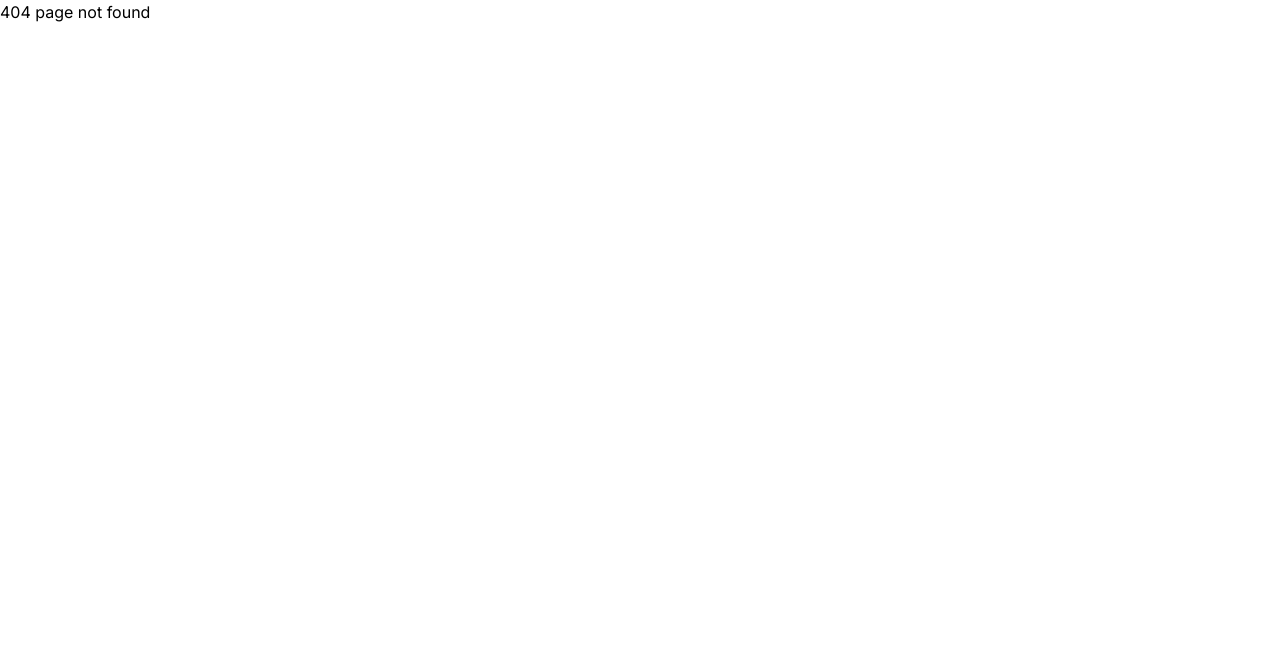
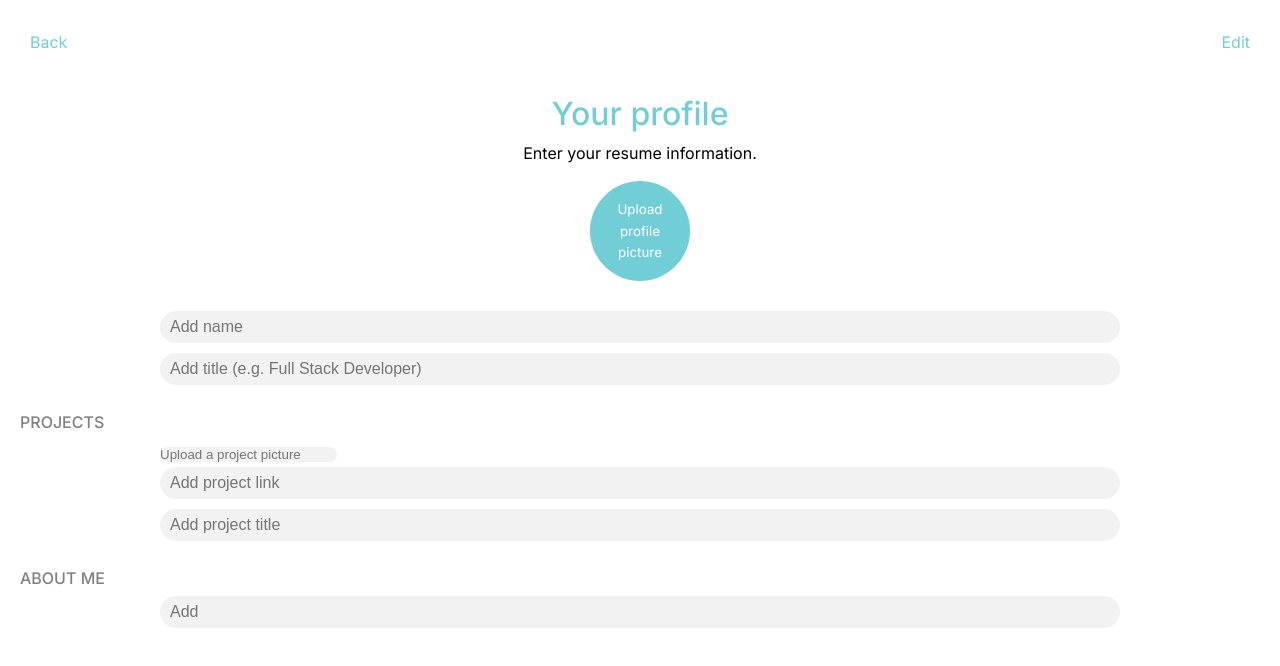
Before and after one commit to KaatWillems/bevisible, a React (Create React App) app: page /newprofile in a window 1280 px wide. Before the commit this address had no page. Shown: the top 666 px of the page. Built offline with nearby package versions, Linux system fonts and the light colour scheme.

Commit message:
new profile page part 1

```diff
--- a/src/App.js
+++ b/src/App.js
@@ -7,6 +7,7 @@ import Inputfield from "./components/features/Inputfield";
 import React from "react"
 import Startpage from "./components/Startpage"
 import { FontAwesomeIcon } from '@fortawesome/react-fontawesome'
+import Newprofile from "./components/Newprofile";
 
 
 function App() {
@@ -16,7 +17,7 @@ function App() {
         <Route index element={<Startpage/>} />
         <Route path="*" element={<div>404 page not found</div>} />
         <Route path="/profile" element={<Detailprofilepage/>} />
-
+        <Route path="/newprofile" element={<Newprofile/>} />
       </Routes>
     </BrowserRouter>
 
--- a/src/components/Detailprofilepage.js
+++ b/src/components/Detailprofilepage.js
@@ -92,9 +92,9 @@ function Detailprofilepage() {
         <div className='social-container'>
           <h4 className='profilepage-title'>Find me on</h4>
           <div className='icon-wrapper'>
-              <div className='icon'><FontAwesomeIcon icon={faLinkedin}/></div>
-              <div className='icon'><FontAwesomeIcon icon={faGithubSquare}/></div>
-              <div className='icon'><FontAwesomeIcon icon={faDribbbleSquare}/></div>
+              <div className='icon-kaat'><FontAwesomeIcon icon={faLinkedin}/></div>
+              <div className='icon-kaat'><FontAwesomeIcon icon={faGithubSquare}/></div>
+              <div className='icon-kaat'><FontAwesomeIcon icon={faDribbbleSquare}/></div>
           </div>
 
 
--- /dev/null
+++ b/src/components/Newprofile.js
@@ -0,0 +1,73 @@
+import React from 'react'
+import Backedit from './features/Backedit'
+import Inputfield from './features/Inputfield'
+
+function Newprofile() {
+  return (
+
+    <div className='newprofile-container'>
+       <Backedit />
+       <form>
+
+        <div className='newprofile-top-container'>
+            <h1 className='newprofile-title'> Your profile</h1>
+            <div className='newprofile-subtitle'>Enter your resume information.</div>
+            <div className='blue-circle'>
+              <div className='uploadprofilepic'>Upload profile picture</div>
+              </div>
+        </div>
+
+
+        <div className='newprofile-wrapper name-title'>
+          <div className='input-container'>
+            <Inputfield placeholder="Add name" className="newprofile-input" />
+
+            <Inputfield placeholder="Add title (e.g. Full Stack Developer)" className="newprofile-input" />
+          </div>
+        </div>
+
+        <div className='newprofile-wrapper projects-'>
+          <div className='newprofile-smalltitle'>Projects</div>
+          <div className='input-container'>
+
+          <div className="newprofile-uploadinput-container">
+            <input
+              className="newprofile-uploadinput"
+              id="uploadfile"
+              name="uploadfile"
+              type="text"
+              placeholder="Upload a project picture"
+            />
+            <label for="uploadfile" className="upload-icon">
+
+
+            </label>
+          </div>
+
+
+
+            <Inputfield placeholder="Add project link" className="newprofile-input" />
+
+            <Inputfield placeholder="Add project title" className="newprofile-input" />
+          </div>
+        </div>
+
+        <div className='newprofile-wrapper aboutmex-'>
+          <div className='newprofile-smalltitle'>About me</div>
+          <div className='input-container'>
+
+            <Inputfield placeholder="Add " className="newprofile-input" />
+
+
+          </div>
+        </div>
+
+
+
+
+       </form>
+    </div>
+  )
+}
+
+export default Newprofile
--- a/src/components/features/Inputfield.js
+++ b/src/components/features/Inputfield.js
@@ -2,7 +2,7 @@ import React from 'react'
 
 function Inputfield(props) {
   return (
-    <input type="text" placeholder="add x "/>
+    <input type="text" placeholder={(props.placeholder)} className={(props.className)}/>
   )
 }
 
--- a/src/index.css
+++ b/src/index.css
@@ -354,7 +354,7 @@ align-items: flex-start;
   justify-content: space-around;
 }
 
-.icon {
+.icon-kaat {
   font-size: 18pt;
   color: var(--clr-blue);
 }
@@ -386,3 +386,84 @@ align-items: flex-start;
 
 display: flex;
 align-self: end;}
+
+
+
+
+/* ============================ 8.4. New Profile ============================ */
+
+.newprofile-top-container {
+  display:flex;
+  flex-direction:column;
+  align-items: center;
+}
+
+.newprofile-title {
+
+  color: var(--clr-blue);
+  font-weight: 500;
+  margin-top:10px;
+  margin-bottom:10px;
+
+}
+
+
+
+.blue-circle {
+  background-color:var(--clr-blue);
+  height: 100px;
+  width: 100px;
+  border-radius:50%;
+  display:flex;
+  justify-content: center;
+  align-items:center;
+  text-align:center;
+  margin-top: 15px;
+  margin-bottom: 30px;
+}
+
+.uploadprofilepic {
+  font-size: 10pt;
+  color:white;
+  width: 70%;
+}
+
+.newprofile-wrapper {
+  display:flex;
+  flex-direction: column;
+  align-items: center;
+}
+
+.input-container {
+  display:flex;
+  flex-direction: column;
+  width: 75%;
+
+
+}
+
+.newprofile-input{
+  background-color: var(--clr-grey-light);
+  height: 2rem;
+  padding-left:10px;
+  margin-bottom:10px;
+  font-size:1rem;
+}
+
+.newprofile-uploadinput {
+  background-color: var(--clr-grey-light);
+
+
+
+}
+
+.newprofile-smalltitle{
+text-transform: uppercase;
+color:grey;
+font-weight: 500;
+font-size: 1rem;
+margin-top:15px;
+margin-bottom:5px;
+align-self:flex-start;
+margin-left:20px;
+}
```
